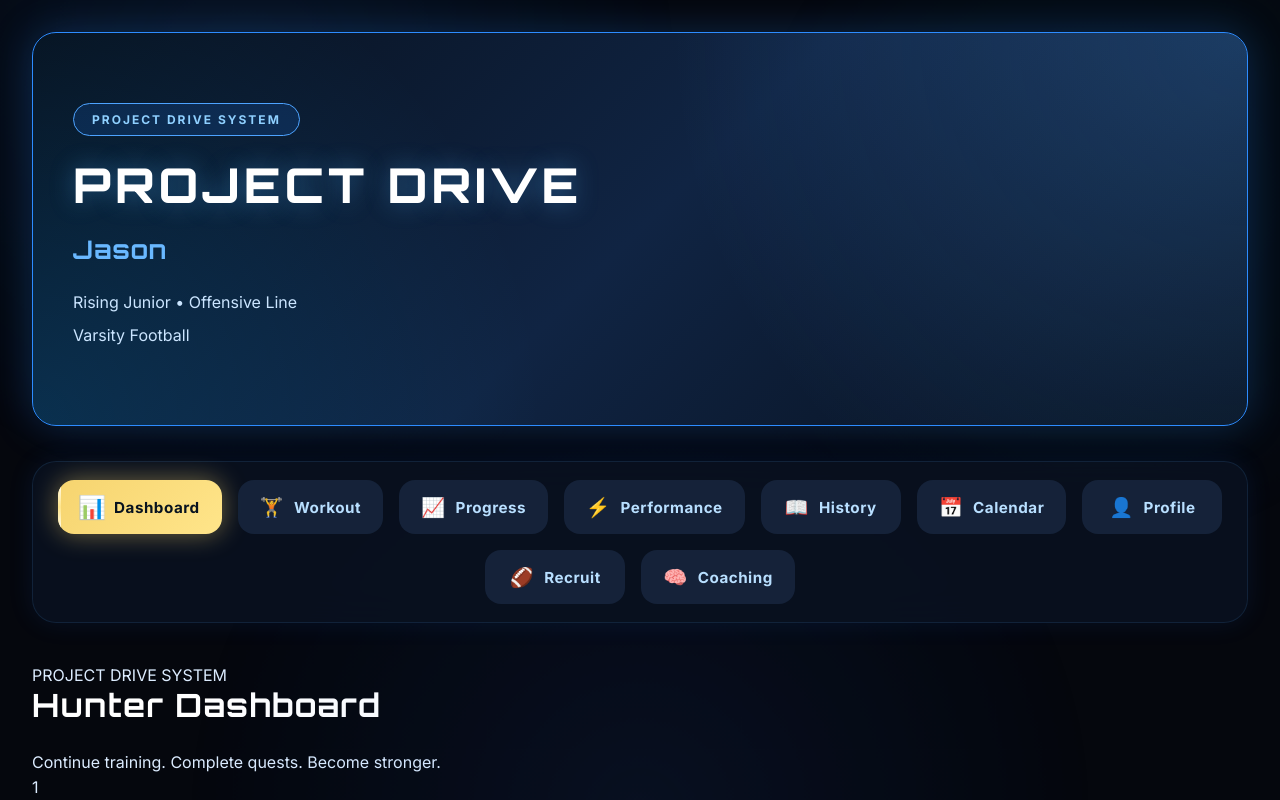
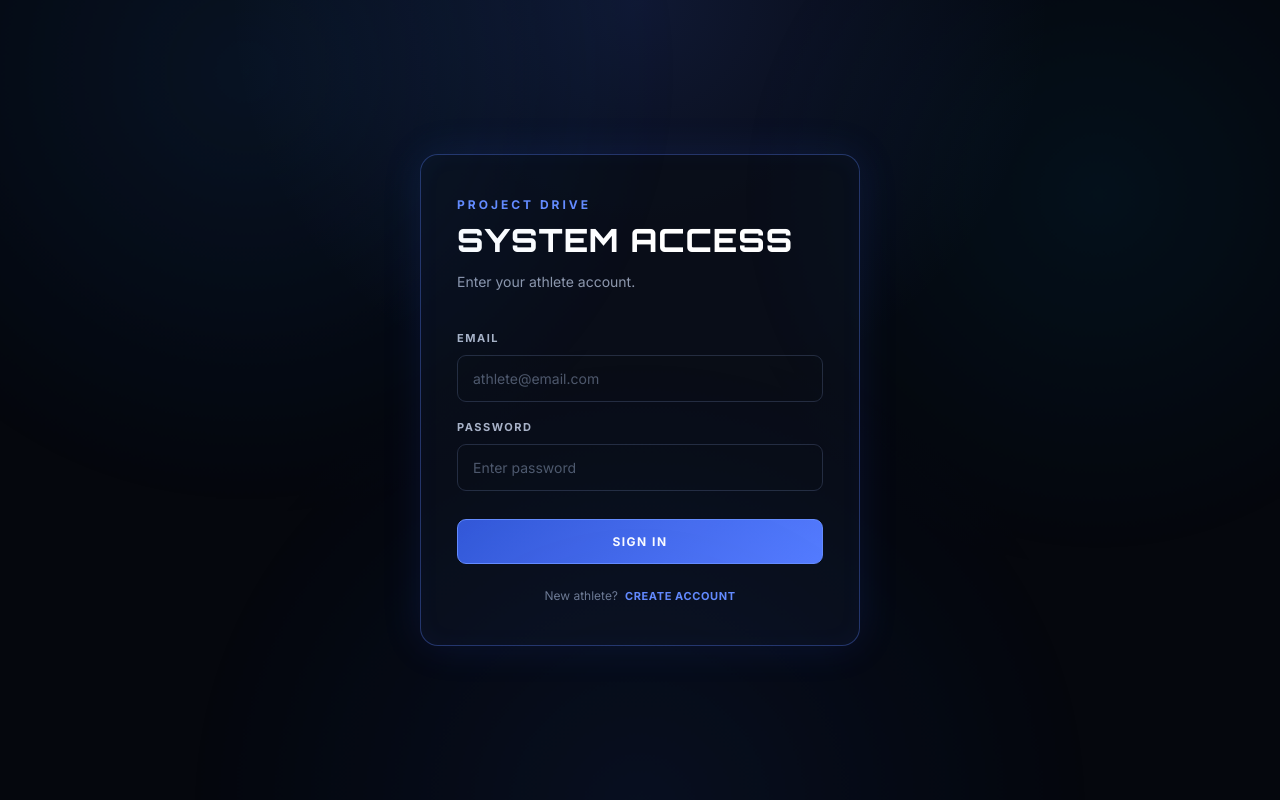
Before and after one commit to transparentfxrces/project-drive, a React app in the folder app/: page / in a window 1280 px wide. Shown: the top 800 px of the page. Built offline with nearby package versions, Linux system fonts and the light colour scheme; no server answers; the HTML template or start-up script is replaced by a standard one.

Commit message:
Add authentication page

```diff
--- a/app/src/App.jsx
+++ b/app/src/App.jsx
@@ -32,6 +32,7 @@ import PerformancePage from "./pages/PerformancePage";
 import WorkoutSummaryPage from "./pages/WorkoutSummaryPage";
 import CoachingPage from "./pages/CoachingPage";
 import CalendarPage from "./pages/CalendarPage";
+import AuthPage from "./pages/AuthPage";
 
 import exerciseLibrary from "./data/exerciseLibrary";
 import footballProgram from "./data/footballProgram";
@@ -544,7 +545,8 @@ setPage("summary");
 
   }
 
-
+  // Temporary authentication screen test
+return <AuthPage />;
 
   return (
 
--- /dev/null
+++ b/app/src/pages/AuthPage.jsx
@@ -0,0 +1,177 @@
+import { useState } from "react";
+
+import {
+  signIn,
+  signUp,
+} from "../services/auth";
+
+import "../styles/Auth.css";
+
+export default function AuthPage() {
+  const [email, setEmail] =
+    useState("");
+
+  const [password, setPassword] =
+    useState("");
+
+  const [mode, setMode] =
+    useState("signin");
+
+  const [message, setMessage] =
+    useState("");
+
+  const [loading, setLoading] =
+    useState(false);
+
+  async function handleSubmit(event) {
+    event.preventDefault();
+
+    if (!email.trim() || !password) {
+      setMessage(
+        "Enter your email and password."
+      );
+
+      return;
+    }
+
+    try {
+      setLoading(true);
+      setMessage("");
+
+      if (mode === "signup") {
+        await signUp(
+          email.trim(),
+          password
+        );
+
+        setMessage(
+          "Account created. Check your email to confirm your account."
+        );
+      } else {
+        await signIn(
+          email.trim(),
+          password
+        );
+
+        setMessage(
+          "Access granted."
+        );
+      }
+    } catch (error) {
+      setMessage(
+        error.message ||
+          "Authentication failed."
+      );
+    } finally {
+      setLoading(false);
+    }
+  }
+
+  function switchMode() {
+    setMode((current) =>
+      current === "signin"
+        ? "signup"
+        : "signin"
+    );
+
+    setMessage("");
+  }
+
+  return (
+    <div className="auth-page">
+      <div className="auth-panel">
+
+        <div className="auth-eyebrow">
+          PROJECT DRIVE
+        </div>
+
+        <h1 className="auth-title">
+          SYSTEM ACCESS
+        </h1>
+
+        <p className="auth-subtitle">
+          {mode === "signin"
+            ? "Enter your athlete account."
+            : "Initialize your athlete account."}
+        </p>
+
+        <form
+          className="auth-form"
+          onSubmit={handleSubmit}
+        >
+          <label>
+            EMAIL
+          </label>
+
+          <input
+            type="email"
+            value={email}
+            onChange={(event) =>
+              setEmail(
+                event.target.value
+              )
+            }
+            placeholder="athlete@email.com"
+            autoComplete="email"
+          />
+
+          <label>
+            PASSWORD
+          </label>
+
+          <input
+            type="password"
+            value={password}
+            onChange={(event) =>
+              setPassword(
+                event.target.value
+              )
+            }
+            placeholder="Enter password"
+            autoComplete={
+              mode === "signin"
+                ? "current-password"
+                : "new-password"
+            }
+          />
+
+          <button
+            className="auth-primary"
+            type="submit"
+            disabled={loading}
+          >
+            {loading
+              ? "CONNECTING..."
+              : mode === "signin"
+              ? "SIGN IN"
+              : "CREATE ACCOUNT"}
+          </button>
+        </form>
+
+        {message && (
+          <div className="auth-message">
+            {message}
+          </div>
+        )}
+
+        <div className="auth-switch">
+          <span>
+            {mode === "signin"
+              ? "New athlete?"
+              : "Already registered?"}
+          </span>
+
+          <button
+            type="button"
+            onClick={switchMode}
+          >
+            {mode === "signin"
+              ? "CREATE ACCOUNT"
+              : "SIGN IN"}
+          </button>
+        </div>
+
+      </div>
+    </div>
+  );
+}
--- /dev/null
+++ b/app/src/styles/Auth.css
@@ -0,0 +1,200 @@
+.auth-page {
+  min-height: 100vh;
+  display: flex;
+  align-items: center;
+  justify-content: center;
+  padding: 24px;
+  background:
+    radial-gradient(
+      circle at top,
+      rgba(65, 105, 225, 0.18),
+      transparent 40%
+    ),
+    #05070d;
+}
+
+.auth-panel {
+  width: 100%;
+  max-width: 440px;
+  padding: 42px 36px;
+  border: 1px solid rgba(90, 130, 255, 0.35);
+  border-radius: 18px;
+  background: rgba(10, 14, 25, 0.94);
+
+  box-shadow:
+    0 0 40px rgba(55, 95, 255, 0.12),
+    inset 0 0 25px rgba(70, 100, 255, 0.04);
+}
+
+.auth-eyebrow {
+  margin-bottom: 8px;
+
+  font-size: 12px;
+  font-weight: 800;
+  letter-spacing: 3px;
+
+  color: #668cff;
+}
+
+.auth-title {
+  margin: 0;
+
+  font-size: 32px;
+  font-weight: 900;
+  letter-spacing: 1px;
+
+  color: #ffffff;
+}
+
+.auth-subtitle {
+  margin: 10px 0 30px;
+
+  color: #8e98ad;
+  font-size: 14px;
+}
+
+.auth-form {
+  display: flex;
+  flex-direction: column;
+  gap: 10px;
+}
+
+.auth-form label {
+  margin-top: 8px;
+
+  color: #aab4c8;
+
+  font-size: 11px;
+  font-weight: 800;
+  letter-spacing: 1.5px;
+}
+
+.auth-form input {
+  width: 100%;
+  box-sizing: border-box;
+
+  padding: 14px 15px;
+
+  border: 1px solid #252d40;
+  border-radius: 9px;
+
+  background: #090d16;
+  color: white;
+
+  font-size: 14px;
+
+  outline: none;
+
+  transition:
+    border-color 0.2s ease,
+    box-shadow 0.2s ease;
+}
+
+.auth-form input:focus {
+  border-color: #547cff;
+
+  box-shadow:
+    0 0 0 3px rgba(84, 124, 255, 0.1);
+}
+
+.auth-form input::placeholder {
+  color: #4f596c;
+}
+
+.auth-primary {
+  margin-top: 18px;
+  padding: 14px;
+
+  border: 1px solid #668cff;
+  border-radius: 9px;
+
+  background:
+    linear-gradient(
+      135deg,
+      #3458d8,
+      #567cff
+    );
+
+  color: white;
+
+  font-size: 12px;
+  font-weight: 900;
+  letter-spacing: 1.5px;
+
+  cursor: pointer;
+
+  transition:
+    transform 0.15s ease,
+    box-shadow 0.15s ease;
+}
+
+.auth-primary:hover:not(:disabled) {
+  transform: translateY(-1px);
+
+  box-shadow:
+    0 8px 25px rgba(65, 105, 225, 0.25);
+}
+
+.auth-primary:disabled {
+  opacity: 0.6;
+  cursor: wait;
+}
+
+.auth-message {
+  margin-top: 18px;
+  padding: 12px 14px;
+
+  border: 1px solid #252d40;
+  border-radius: 8px;
+
+  background: #090d16;
+
+  color: #b7c2d8;
+  font-size: 13px;
+  line-height: 1.5;
+}
+
+.auth-switch {
+  display: flex;
+  align-items: center;
+  justify-content: center;
+  gap: 7px;
+
+  margin-top: 24px;
+
+  color: #707b90;
+  font-size: 12px;
+}
+
+.auth-switch button {
+  padding: 0;
+
+  border: none;
+  background: none;
+
+  color: #668cff;
+
+  font-size: 11px;
+  font-weight: 900;
+  letter-spacing: 0.6px;
+
+  cursor: pointer;
+}
+
+.auth-switch button:hover {
+  text-decoration: underline;
+}
+
+@media (max-width: 520px) {
+  .auth-page {
+    padding: 16px;
+  }
+
+  .auth-panel {
+    padding: 32px 22px;
+  }
+
+  .auth-title {
+    font-size: 27px;
+  }
+}
```
